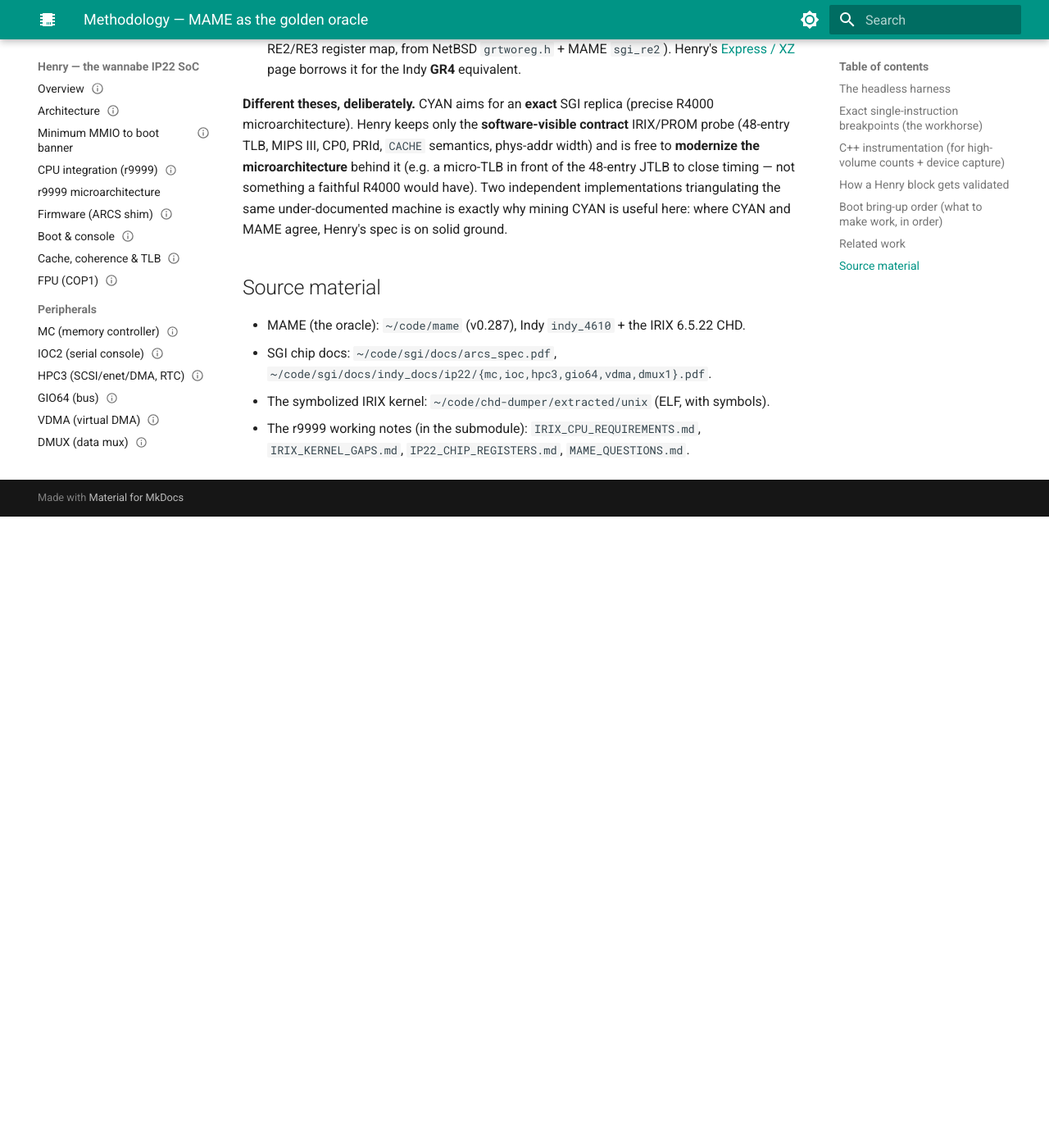
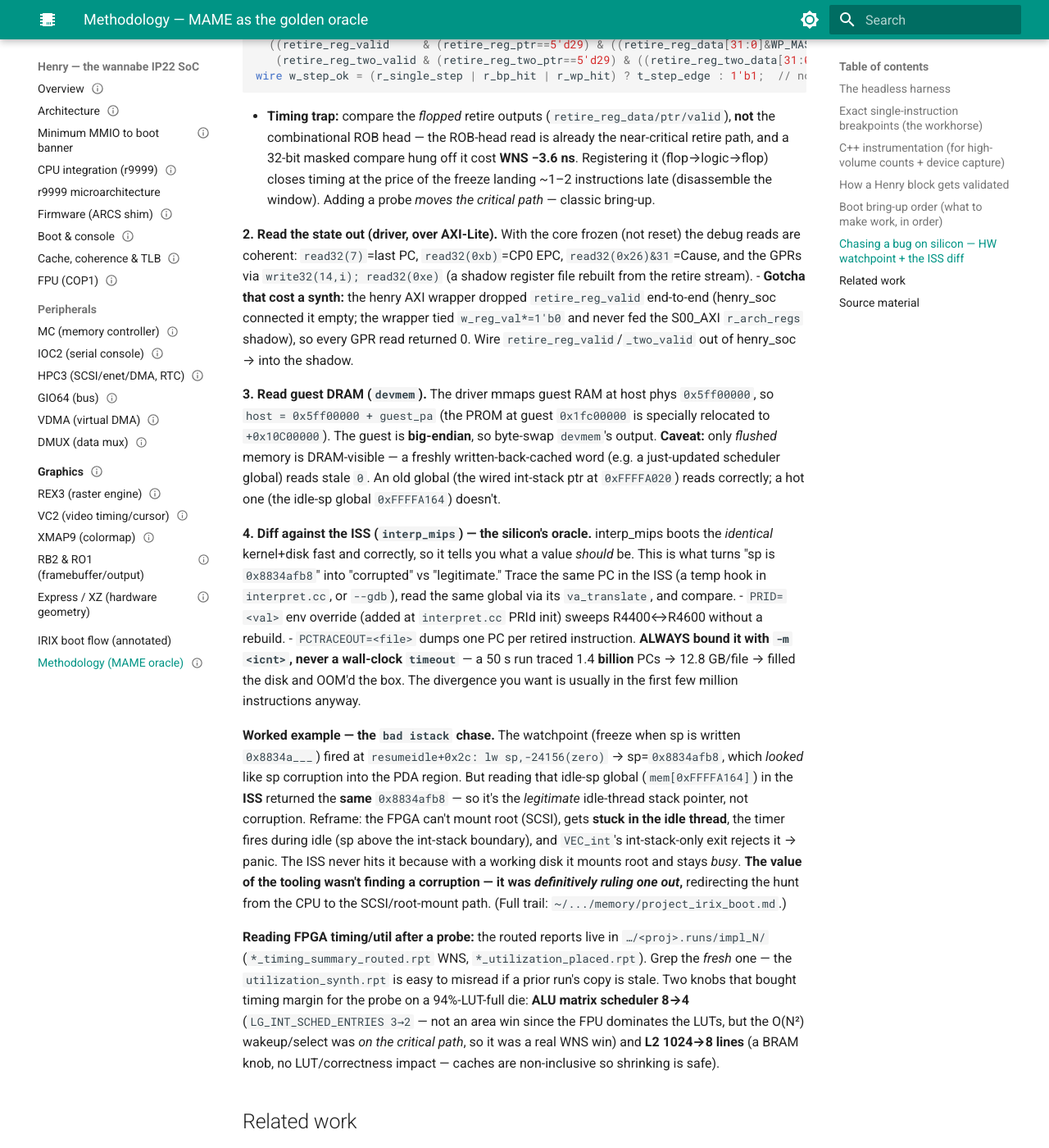
Before and after one commit to dsheffie/henry-the-wannabe-ip22-soc, an MkDocs documentation site: the page built from docs/methodology.md, in a window 1280 px wide and 1400 px high, scrolled down 2723 px. Shown: the whole window at 82% size. Built offline with MkDocs 1.6.1 and Material for MkDocs 9.7.7, drawn with Linux system fonts in a browser that asks for light colours; before the commit the page ends 3353 px from its top, so only the background shows below that; some of the changed text lies outside the part shown.

Commit message:
soc: SCSI shim CDB logging, disk write-through, boot/docs
- driver/scsi_arm.h: log every serviced SCSI CDB + outcome (IRIX root-mount
  debug) and add the SCSI_R_DBG viz + SCSI_R_RTLREV build-revision registers.
- sim/scsi_service.h: disk backend write-through mode (O_RDWR) so writes
  persist across restarts, alongside the default read-only + COW overlay.
- sim/boot_linux.sh: default ARCS -> the unified henry_arcs.bin FSBL.
- docs/methodology.md: the HW-watchpoint + ISS-diff workflow used to chase
  the IRIX "bad istack" panic on silicon.

Co-Authored-By: Claude Opus 4.8 <noreply@anthropic.com>

````diff
--- a/docs/methodology.md
+++ b/docs/methodology.md
@@ -81,6 +81,71 @@ ambiguity), so the C++ SCC hook is the reliable headless serial sink. Getting se
 5. **HPC3 SCSI + WD33C93** → read the root disk. See [HPC3](peripherals/hpc3.md).
 6. GIO64 bus-errors empty slots → IRIX skips graphics cleanly. See [GIO64](peripherals/gio64.md).
 
+## Chasing a bug on silicon — HW watchpoint + the ISS diff
+
+MAME-as-oracle only helps when the bug reproduces in MAME. When it only shows up **on the FPGA** — a
+sim/synth timing hazard, or (as here) IRIX wedging somewhere MAME never reaches — you have to catch state
+*on the running part*. The workflow that cracked the IRIX `bad istack` panic:
+
+**1. Freeze the pipeline at the offending instruction (core.sv).** Reuse the single-step gate: a
+breakpoint/watchpoint that latches a "hit" flop and folds it into `w_step_ok`, so the core **stops retiring
+without a reset** — the register file and DRAM stay coherent at the moment of interest.
+
+```verilog
+// PC breakpoint: freeze after retiring BP_PC.  VALUE watchpoint: freeze after a
+// retiring insn writes a target value into a target reg (here $29/sp).
+wire w_wp_match = bp_enable &
+  ((retire_reg_valid     & (retire_reg_ptr==5'd29) & ((retire_reg_data[31:0]&WP_MASK)==WP_VAL)) |
+   (retire_reg_two_valid & (retire_reg_two_ptr==5'd29) & ((retire_reg_two_data[31:0]&WP_MASK)==WP_VAL)));
+wire w_step_ok = (r_single_step | r_bp_hit | r_wp_hit) ? t_step_edge : 1'b1;  // no step edge -> frozen
+```
+
+- **Timing trap:** compare the *flopped* retire outputs (`retire_reg_data/ptr/valid`), **not** the
+  combinational ROB head — the ROB-head read is already the near-critical retire path, and a 32-bit masked
+  compare hung off it cost **WNS −3.6 ns**. Registering it (flop→logic→flop) closes timing at the price of
+  the freeze landing ~1–2 instructions late (disassemble the window). Adding a probe *moves the critical
+  path* — classic bring-up.
+
+**2. Read the state out (driver, over AXI-Lite).** With the core frozen (not reset) the debug reads are
+coherent: `read32(7)`=last PC, `read32(0xb)`=CP0 EPC, `read32(0x26)&31`=Cause, and the GPRs via
+`write32(14,i); read32(0xe)` (a shadow register file rebuilt from the retire stream).
+- **Gotcha that cost a synth:** the henry AXI wrapper dropped `retire_reg_valid` end-to-end (henry_soc
+  connected it empty; the wrapper tied `w_reg_val*=1'b0` and never fed the S00_AXI `r_arch_regs` shadow), so
+  every GPR read returned 0. Wire `retire_reg_valid`/`_two_valid` out of henry_soc → into the shadow.
+
+**3. Read guest DRAM (`devmem`).** The driver mmaps guest RAM at host phys `0x5ff00000`, so
+`host = 0x5ff00000 + guest_pa` (the PROM at guest `0x1fc00000` is specially relocated to `+0x10C00000`).
+The guest is **big-endian**, so byte-swap `devmem`'s output. **Caveat:** only *flushed* memory is DRAM-visible
+— a freshly written-back-cached word (e.g. a just-updated scheduler global) reads stale `0`. An old global
+(the wired int-stack ptr at `0xFFFFA020`) reads correctly; a hot one (the idle-sp global `0xFFFFA164`) doesn't.
+
+**4. Diff against the ISS (`interp_mips`) — the silicon's oracle.** interp_mips boots the *identical*
+kernel+disk fast and correctly, so it tells you what a value *should* be. This is what turns "sp is
+`0x8834afb8`" into "corrupted" vs "legitimate." Trace the same PC in the ISS (a temp hook in `interpret.cc`,
+or `--gdb`), read the same global via its `va_translate`, and compare.
+- `PRID=<val>` env override (added at `interpret.cc` PRId init) sweeps R4400↔R4600 without a rebuild.
+- `PCTRACEOUT=<file>` dumps one PC per retired instruction. **ALWAYS bound it with `-m <icnt>`, never a
+  wall-clock `timeout`** — a 50 s run traced 1.4 **billion** PCs → 12.8 GB/file → filled the disk and OOM'd
+  the box. The divergence you want is usually in the first few million instructions anyway.
+
+**Worked example — the `bad istack` chase.** The watchpoint (freeze when sp is written `0x8834a___`) fired
+at `resumeidle+0x2c: lw sp,-24156(zero)` → sp=`0x8834afb8`, which *looked* like sp corruption into the PDA
+region. But reading that idle-sp global (`mem[0xFFFFA164]`) in the **ISS** returned the **same** `0x8834afb8`
+— so it's the *legitimate* idle-thread stack pointer, not corruption. Reframe: the FPGA can't mount root
+(SCSI), gets **stuck in the idle thread**, the timer fires during idle (sp above the int-stack boundary), and
+`VEC_int`'s int-stack-only exit rejects it → panic. The ISS never hits it because with a working disk it
+mounts root and stays *busy*. **The value of the tooling wasn't finding a corruption — it was *definitively
+ruling one out*,** redirecting the hunt from the CPU to the SCSI/root-mount path. (Full trail:
+`~/.../memory/project_irix_boot.md`.)
+
+**Reading FPGA timing/util after a probe:** the routed reports live in `…/<proj>.runs/impl_N/`
+(`*_timing_summary_routed.rpt` WNS, `*_utilization_placed.rpt`). Grep the *fresh* one — the
+`utilization_synth.rpt` is easy to misread if a prior run's copy is stale. Two knobs that bought timing
+margin for the probe on a 94%-LUT-full die: **ALU matrix scheduler 8→4** (`LG_INT_SCHED_ENTRIES 3→2` — not
+an area win since the FPU dominates the LUTs, but the O(N²) wakeup/select was *on the critical path*, so it
+was a real WNS win) and **L2 1024→8 lines** (a BRAM knob, no LUT/correctness impact — caches are
+non-inclusive so shrinking is safe).
+
 ## Related work
 
 **Project CYAN** ([wiki.unix-haters.org](https://wiki.unix-haters.org/doku.php?id=sgimips:cyan))
````
Also changed, not shown: 3 other files.
